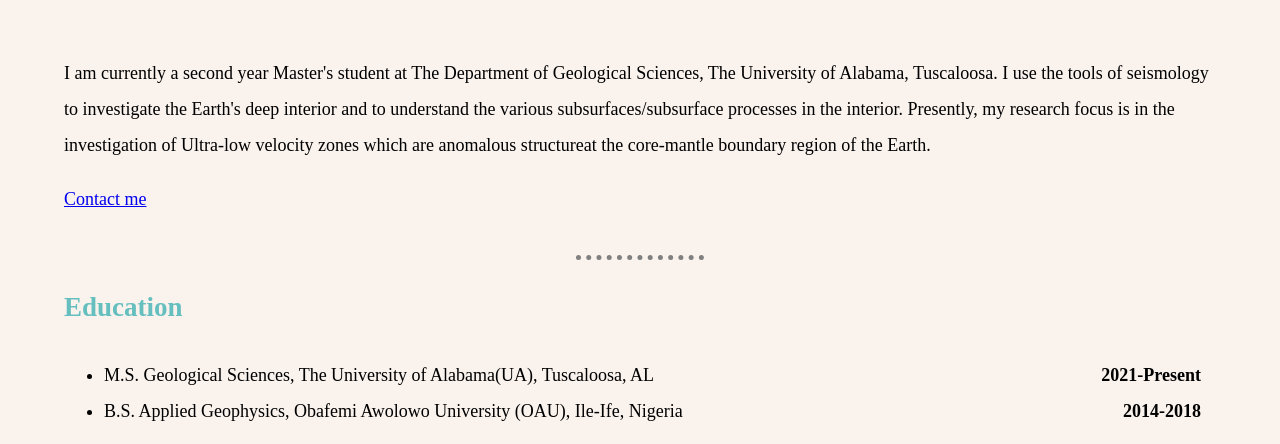
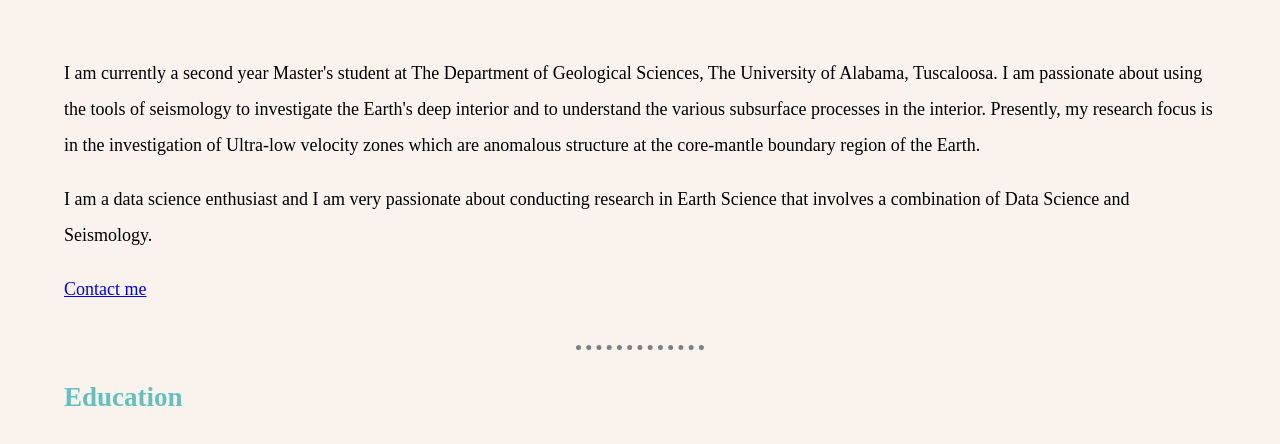
Before and after one commit to kayode-johnson-agboola/My_CV-Resume, a plain HTML site: page index.html in a window 1280 px wide. Shown: the part 343-787 px from the top of the page. Drawn offline with Linux system fonts and the light colour scheme.

Commit message:
Update index.html

```diff
--- a/index.html
+++ b/index.html
@@ -39,11 +39,13 @@
 
     <div class="container">
       <p id="introduction">I am currently a second year Master's student at The Department of Geological Sciences,
-      The University of Alabama, Tuscaloosa. I use the tools of seismology to investigate
-      the Earth's deep interior and to understand the various subsurfaces/subsurface
+      The University of Alabama, Tuscaloosa. I am passionate about using the tools of seismology to investigate
+      the Earth's deep interior and to understand the various subsurface
       processes in the interior. Presently, my research focus is in the investigation of
-      Ultra-low velocity zones which are anomalous structureat the core-mantle boundary region of the Earth.
+      Ultra-low velocity zones which are anomalous structure at the core-mantle boundary region of the Earth.
      </p>
+      <p>I am a data science enthusiast and I am very passionate about conducting research in Earth Science
+        that involves a combination of Data Science and Seismology. </p>
      <p><a href="contact-me.html" target="_blank">Contact me</a></p>
     </div>
 
```
